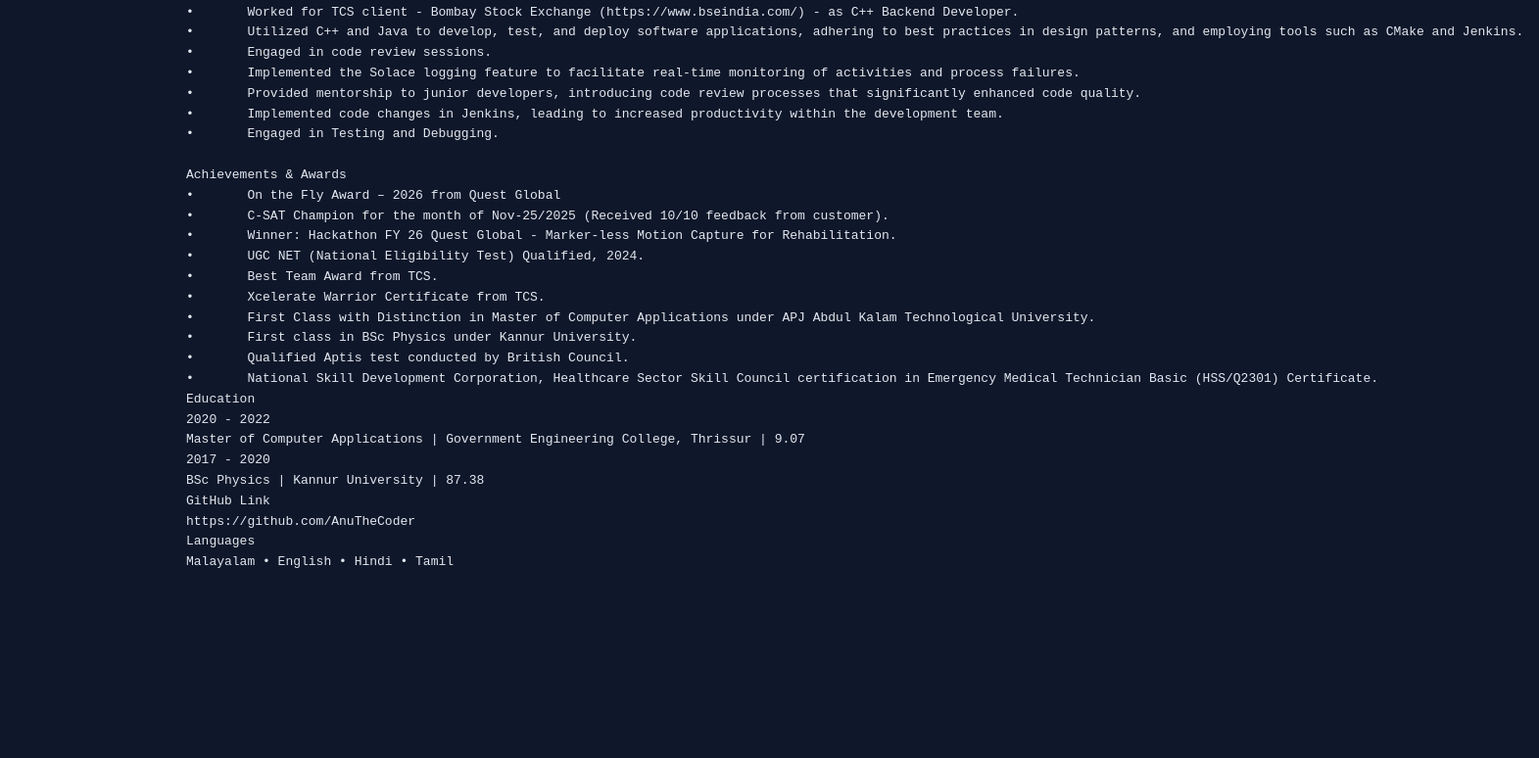
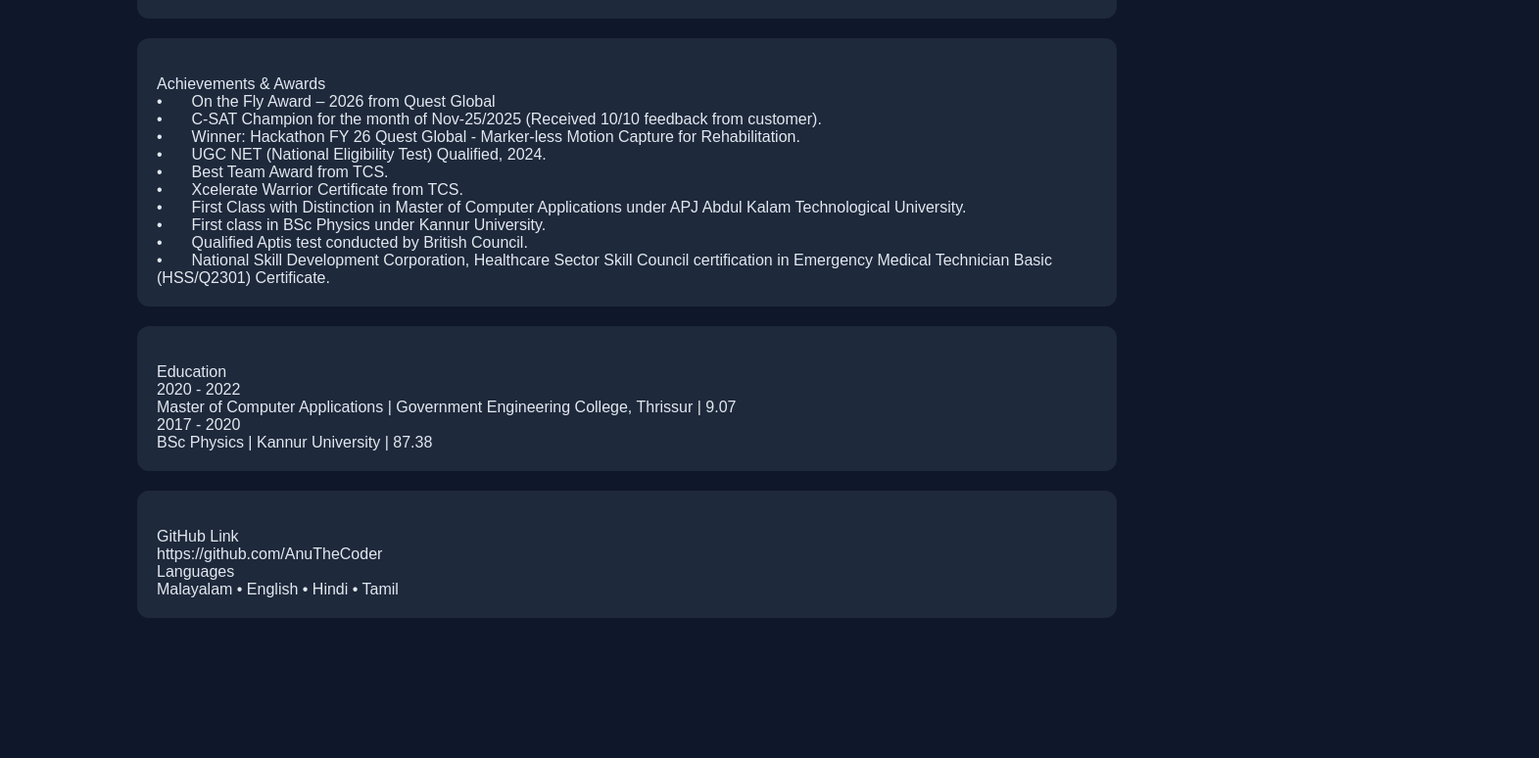
Before and after one commit to AnuTheCoder/anusree.github.io, a plain HTML site: page index.html in a window 1280 px wide. Shown: the part 1965-2739 px from the top of the page at 98% size, 1571 px wide, since content can reach past the window. After the commit the page ends 2636 px from the top, so only its background shows below. Drawn offline with Linux system fonts and the light colour scheme.

Commit message:
Info Updated

```diff
--- a/index.html
+++ b/index.html
@@ -10,29 +10,50 @@ body {
   font-family: Arial, sans-serif;
   background: #0f172a;
   color: #e2e8f0;
-  padding: 40px;
-  line-height: 1.6;
-  white-space: pre-wrap;
+  margin: 0;
+  padding: 20px;
 }
+
 .container {
-  max-width: 900px;
+  max-width: 1000px;
   margin: auto;
 }
+
 h1 {
   color: #ffffff;
+  text-align: center;
+  margin-bottom: 30px;
+}
+
+.card {
+  background: #1e293b;
+  padding: 20px;
+  border-radius: 12px;
+  margin-bottom: 20px;
+  white-space: pre-wrap;
+  transition: 0.3s;
+}
+
+.card:hover {
+  transform: translateY(-5px);
+  box-shadow: 0 10px 25px rgba(0,0,0,0.3);
 }
 </style>
 </head>
 
 <body>
+
 <div class="container">
 
 <h1>Anusree Jnanakrishnan</h1>
 
-<pre>
+<div class="card">
 Anusree Jnanakrishnan
   • Kuttipparavila(H), Sreekandapuram ,Kannur   •9074188581   • anusreek908@gmail.com
   • https://www.linkedin.com/in/anusree-jnanakrishnan-7b346a191
+</div>
+
+<div class="card">
 Skills
 Languages & Core Development
 Languages: C, C++, C#
@@ -60,14 +81,17 @@ Technical Documentation: Microsoft Office, Overleaf (LaTeX), draw.io (UML & Syst
 Soft Skills
 Leadership: Teaching and Mentoring
 Execution: Teamwork & Collaboration, Time Management, Adaptability, Communication
+</div>
 
-
+<div class="card">
  Experience
 Professional Experience
 •	Total Experience: 3 Years
 •	Experience 1 (Current): Quest Global Engineering Services: 2 Years
 •	Experience 2 : Tata Consultancy Services : 1.3 Years
+</div>
 
+<div class="card">
 Work Experience
 SEP 2024 - present
 Software Engineer | Quest Global | Trivandrum | https://www.quest-global.com/
@@ -118,7 +142,9 @@ Assistant System Engineer | Tata Consultancy Services | Mumbai | http://www.tcs.
 •	Provided mentorship to junior developers, introducing code review processes that significantly enhanced code quality.
 •	Implemented code changes in Jenkins, leading to increased productivity within the development team.
 •	Engaged in Testing and Debugging.
+</div>
 
+<div class="card">
 Achievements & Awards
 •	On the Fly Award – 2026 from Quest Global
 •	C-SAT Champion for the month of Nov-25/2025 (Received 10/10 feedback from customer).
@@ -130,17 +156,24 @@ Achievements & Awards
 •	First class in BSc Physics under Kannur University.
 •	Qualified Aptis test conducted by British Council.
 •	National Skill Development Corporation, Healthcare Sector Skill Council certification in Emergency Medical Technician Basic (HSS/Q2301) Certificate.
+</div>
+
+<div class="card">
 Education
 2020 - 2022
 Master of Computer Applications | Government Engineering College, Thrissur | 9.07
 2017 - 2020
 BSc Physics | Kannur University | 87.38
+</div>
+
+<div class="card">
 GitHub Link
 https://github.com/AnuTheCoder
 Languages
 Malayalam • English • Hindi • Tamil
-</pre>
+</div>
 
 </div>
+
 </body>
 </html>
```
